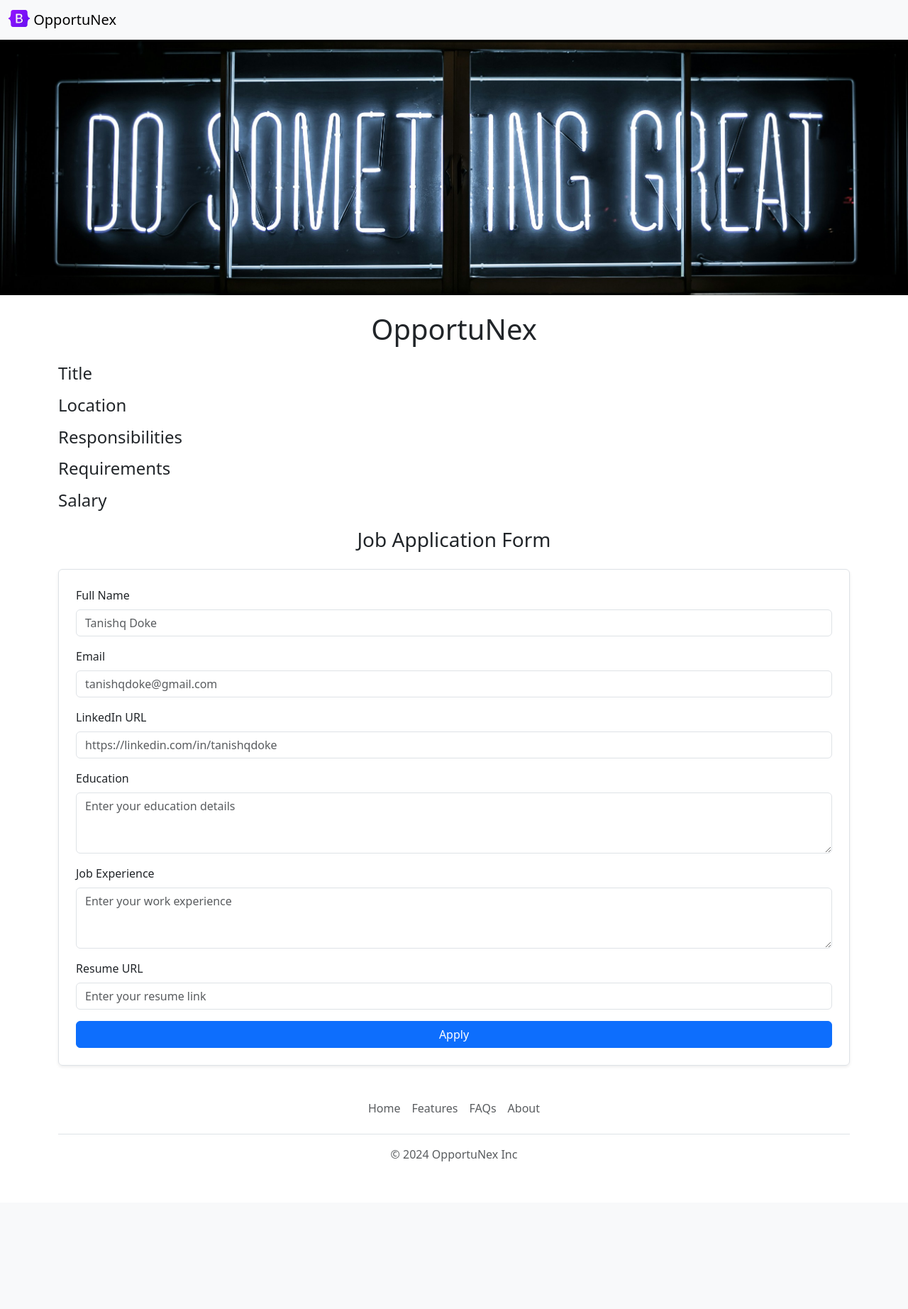
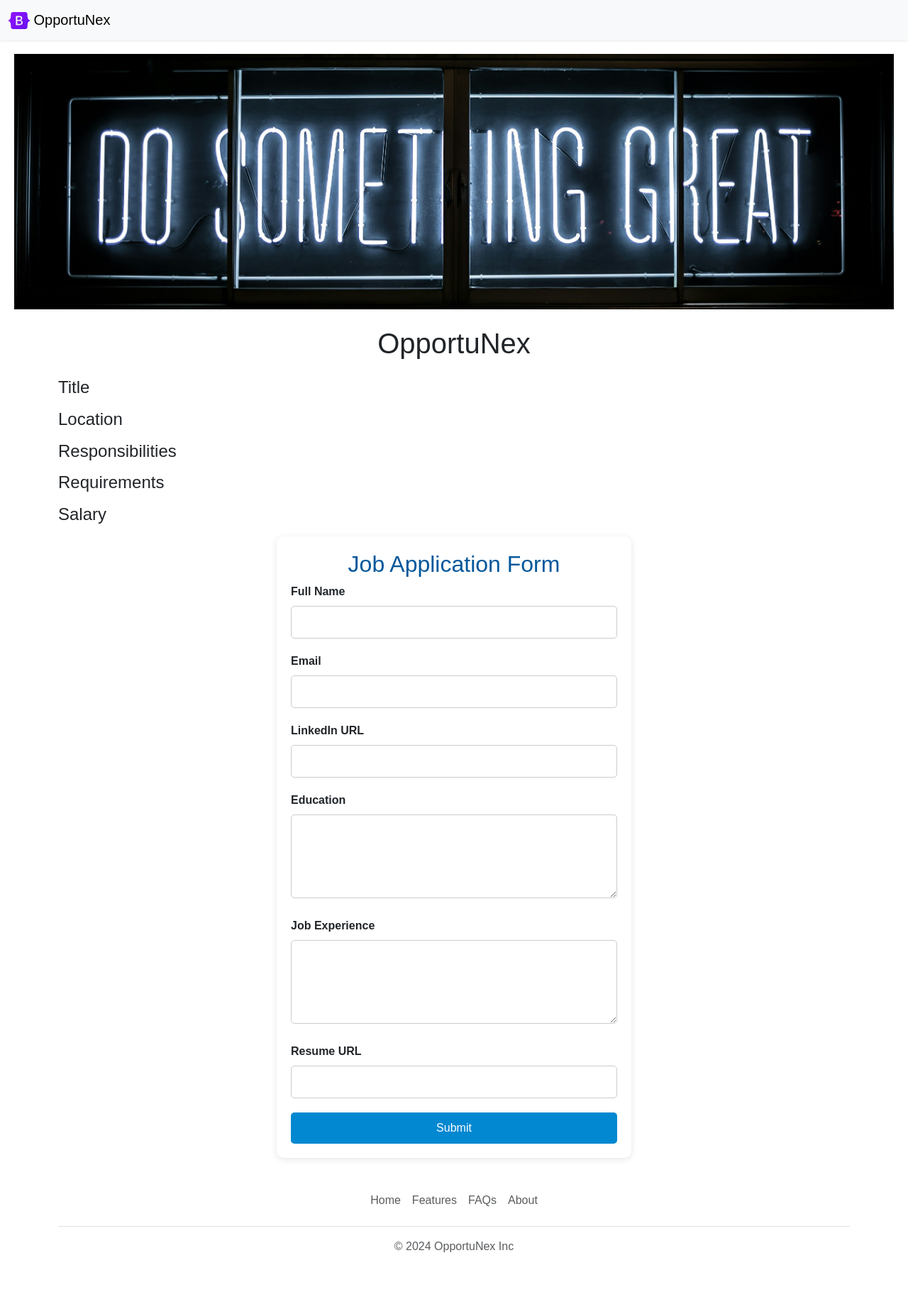
Before and after one commit to TANVIDINESHINDALKAR/OpportuNex-carrer-website, a Flask app: template templates/jobpage.html in a window 1280 px wide. Shown: the whole page at 71% size. Before the commit the page ends 1637 px from the top, so only its background shows below. Run offline with Flask 3, Linux system fonts and the light colour scheme; the template is opened without the code that fills it, so the values that code supplies are empty.

Commit message:
Update application_form.html

```diff
--- a/templates/application_form.html
+++ b/templates/application_form.html
@@ -1,44 +1,89 @@
-<h3 class="text-center my-4">Job Application Form</h3>
-<form action="/job/{{ job['id'] }}/apply" method="POST" class="p-4 border rounded shadow-sm">
+<!DOCTYPE html>
+<html lang="en">
+<head>
+    <meta charset="UTF-8">
+    <meta name="viewport" content="width=device-width, initial-scale=1.0">
+    <title>Job Application Form</title>
+    <style>
+        body {
+            font-family: Arial, sans-serif;
+            margin: 0;
+            padding: 20px;
+        }
 
-  <!-- Full Name Field -->
-  <div class="mb-3">
-    <label for="full_name" class="form-label">Full Name</label>
-    <input type="text" id="full_name" name="full_name" class="form-control" placeholder="Tanishq Doke" required>
-  </div>
+        .form-container {
+            background-color: white;
+            max-width: 500px;
+            margin: 0 auto;
+            padding: 20px;
+            border-radius: 10px;
+            box-shadow: 0 2px 10px rgba(0, 0, 0, 0.1);
+        }
 
-  <!-- Email Field -->
-  <div class="mb-3">
-    <label for="email" class="form-label">Email</label>
-    <input type="email" id="email" name="email" class="form-control" placeholder="tanishqdoke@gmail.com" required>
-  </div>
+        h2 {
+            text-align: center;
+            color: #01579b; /* Darker blue for the heading */
+        }
 
-  <!-- LinkedIn URL Field -->
-  <div class="mb-3">
-    <label for="linkedin_url" class="form-label">LinkedIn URL</label>
-    <input type="url" id="linkedin_url" name="linkedin_url" class="form-control" placeholder="https://linkedin.com/in/tanishqdoke">
-  </div>
+        label {
+            display: block;
+            margin-bottom: 8px;
+            font-weight: bold;
+        }
 
-  <!-- Education Field -->
-  <div class="mb-3">
-    <label for="education" class="form-label">Education</label>
-    <textarea name="education" id="education" rows="3" class="form-control" placeholder="Enter your education details" required></textarea>
-  </div>
+        input[type="text"],
+        input[type="email"],
+        input[type="url"],
+        textarea {
+            width: 100%;
+            padding: 10px;
+            margin-bottom: 20px;
+            border: 1px solid #ccc;
+            border-radius: 5px;
+        }
 
-  <!-- Work Experience Field -->
-  <div class="mb-3">
-    <label for="work_experience" class="form-label">Job Experience</label>
-    <textarea name="work_experience" id="work_experience" rows="3" class="form-control" placeholder="Enter your work experience"></textarea>
-  </div>
+        input[type="submit"] {
+            width: 100%;
+            padding: 10px;
+            background-color: #0288d1; /* Primary blue for button */
+            color: white;
+            border: none;
+            border-radius: 5px;
+            font-size: 16px;
+            cursor: pointer;
+        }
 
-  <!-- Resume URL Field -->
-  <div class="mb-3">
-    <label for="resume_url" class="form-label">Resume URL</label>
-    <input type="url" id="resume_url" name="resume_url" class="form-control" placeholder="Enter your resume link">
-  </div>
+        input[type="submit"]:hover {
+            background-color: #0277bd; /* Darker blue on hover */
+        }
+    </style>
+</head>
+<body>
 
-  <!-- Submit Button -->
-  <div class="d-grid">
-    <input type="submit" class="btn btn-primary" value="Apply">
-  </div>
-</form>
+<div class="form-container">
+    <h2>Job Application Form</h2>
+    <form action="submit_form.php" method="POST">
+        <label for="fullname">Full Name</label>
+        <input type="text" id="fullname" name="fullname" required>
+
+        <label for="email">Email</label>
+        <input type="email" id="email" name="email" required>
+
+        <label for="linkedin">LinkedIn URL</label>
+        <input type="url" id="linkedin" name="linkedin" required>
+
+        <label for="education">Education</label>
+        <textarea id="education" name="education" rows="4" required></textarea>
+
+        <label for="experience">Job Experience</label>
+        <textarea id="experience" name="experience" rows="4" required></textarea>
+
+        <label for="resume">Resume URL</label>
+        <input type="url" id="resume" name="resume" required>
+
+        <input type="submit" value="Submit">
+    </form>
+</div>
+
+</body>
+</html>
```
